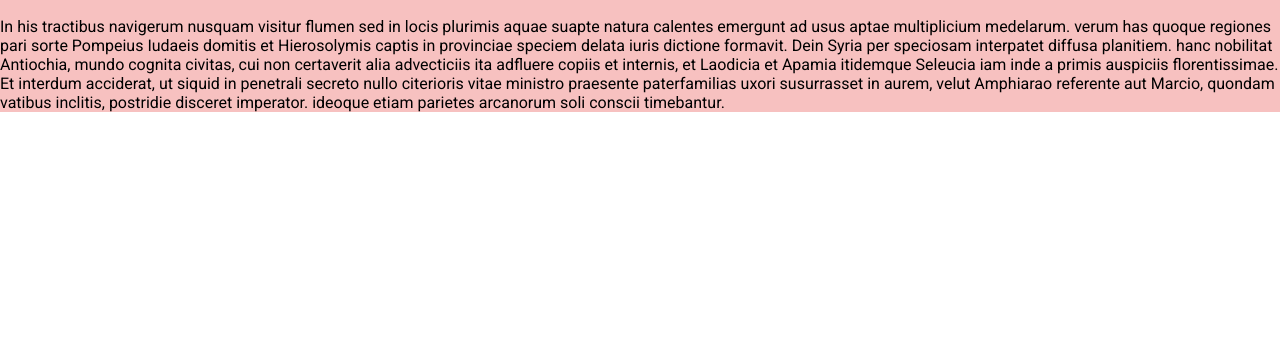
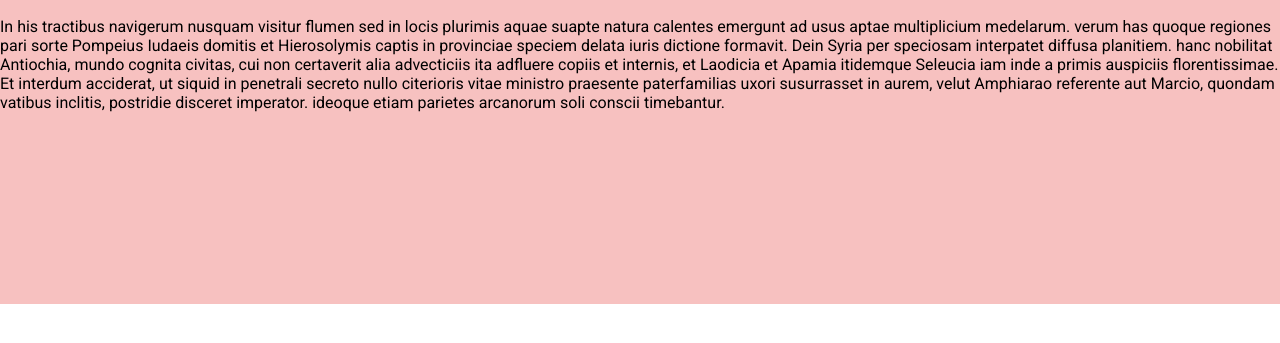
Before and after one commit to benji94p/Curriculum2, a plain HTML site: page HTMLPages/page1sub1.html in a window 1280 px wide. Shown: the part 285-628 px from the top of the page. Drawn offline with Linux system fonts and the light colour scheme.

Commit message:
paddingcolorbgfixed

```diff
--- a/styles.css
+++ b/styles.css
@@ -330,15 +330,7 @@ svg {
 .content_sub {
 <<<<<<< HEAD
     margin: 40px 200px ;
-<<<<<<< HEAD
-
-=======
-=======
-    margin-bottom: 200px ;
->>>>>>> origin/master
-    padding-bottom: 400px;
-    margin-bottom: 0;
->>>>>>> origin/master
+padding-bottom: 15vw;
 }
 
 .how_button {
```
Also changed, not shown: landing.html (+1 -2 lines).
